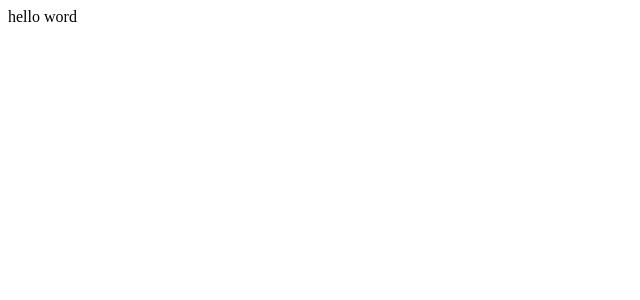
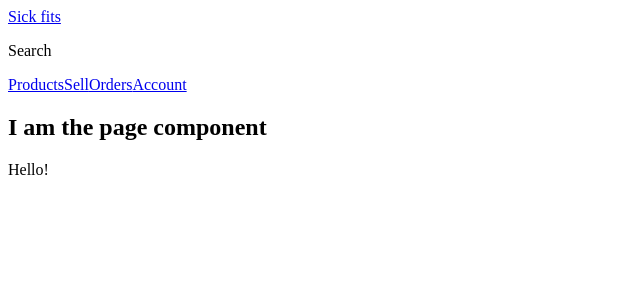
Before and after one commit to CesarJOritzM/fantastic-umbrella, a Next.js app in the folder frontend/: page / in a window 1280 px wide. Shown: the top 300 px of the page, without its empty margins (0-640 px from the left). Built offline with nearby package versions, Linux system fonts and the light colour scheme.

Commit message:
Layout and nav

```diff
--- /dev/null
+++ b/frontend/components/Header.jsx
@@ -0,0 +1,17 @@
+import Link from 'next/link';
+import Nav from './Nav';
+
+const Header = () => {
+  return (
+    <header>
+      <div className='bar'>
+        <Link href='/'>Sick fits</Link>
+      </div>
+      <div className='sub-bar'>
+        <p>Search</p>
+      </div>
+      <Nav />
+    </header>
+  );
+};
+export default Header;
--- /dev/null
+++ b/frontend/components/Nav.jsx
@@ -0,0 +1,13 @@
+import Link from 'next/link';
+
+const Nav = () => {
+  return (
+    <nav>
+      <Link href='/products'>Products</Link>
+      <Link href='/sell'>Sell</Link>
+      <Link href='/orders'>Orders</Link>
+      <Link href='/account'>Account</Link>
+    </nav>
+  );
+};
+export default Nav;
--- /dev/null
+++ b/frontend/components/Page.jsx
@@ -0,0 +1,19 @@
+import PropTypes from 'prop-types';
+import Header from './Header';
+
+const Page = ({ children, cool }) => {
+  return (
+    <div>
+      <Header />
+      <h2>I am the page component</h2>
+      <h3>{cool}</h3>
+      {children}
+    </div>
+  );
+};
+export default Page;
+
+Page.propTypes = {
+  cool: PropTypes.string,
+  children: PropTypes.any,
+};
--- /dev/null
+++ b/frontend/pages/_app.js
@@ -0,0 +1,10 @@
+import Page from '../components/Page';
+
+const MyApp = ({ Component, pageProps }) => {
+  return (
+    <Page>
+      <Component {...pageProps} />
+    </Page>
+  );
+};
+export default MyApp;
--- /dev/null
+++ b/frontend/pages/_document.js
@@ -0,0 +1,16 @@
+import Document, { Html, Head, NextScript, Main } from 'next/document';
+
+class MyDocument extends Document {
+  render() {
+    return (
+      <Html lang='es'>
+        <Head></Head>
+        <body>
+          <Main />
+          <NextScript />
+        </body>
+      </Html>
+    );
+  }
+}
+export default MyDocument;
--- a/frontend/pages/index.js
+++ b/frontend/pages/index.js
@@ -1,5 +1,9 @@
-function Index() {
-  return <div>hello word</div>;
-}
+const Index = () => {
+  return (
+    <div>
+      <p>Hello!</p>
+    </div>
+  );
+};
 
 export default Index;
```
